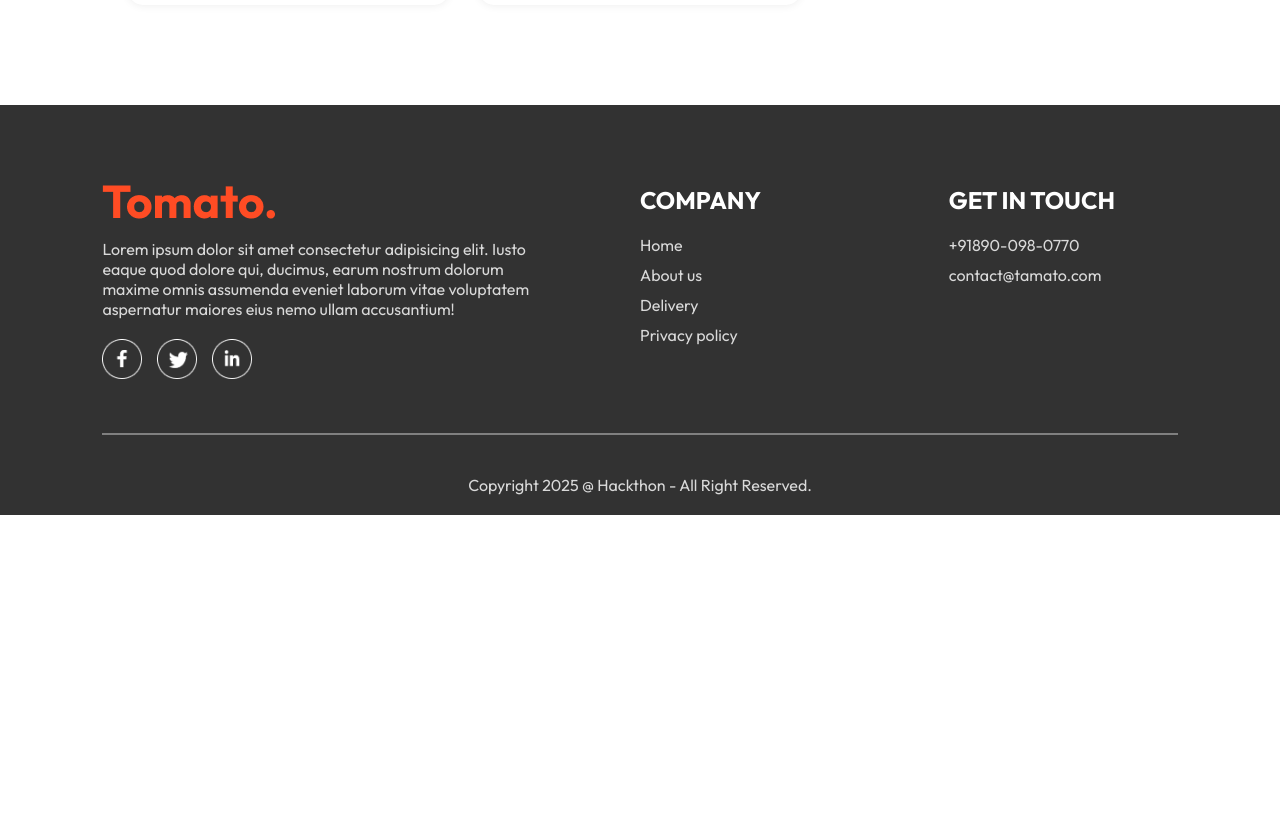
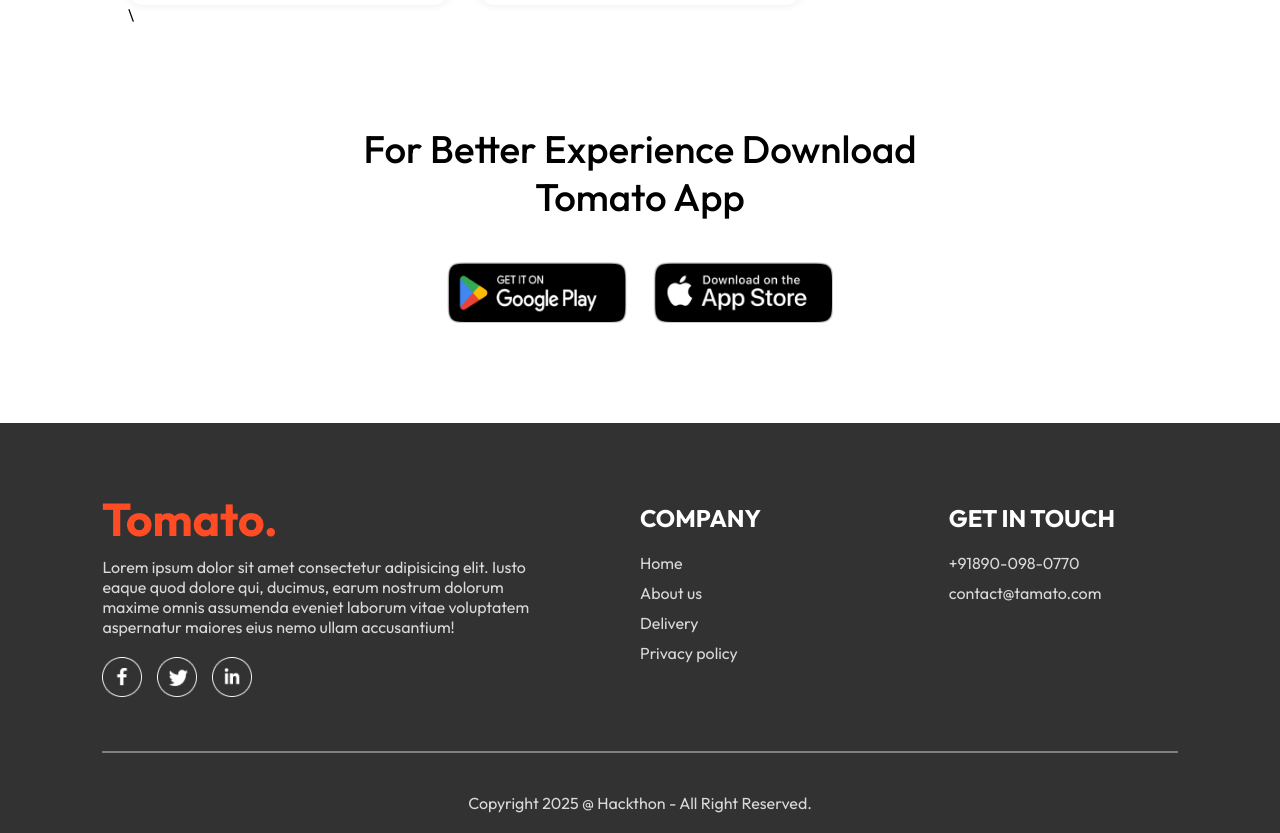
Before and after one commit to KanakYadav001/Food-Website, a React (Vite) app: page / in a window 1280 px wide. Shown: the part 6020-6853 px from the top of the page. Before the commit the page ends 6535 px from the top, so only its background shows below. Built offline with nearby package versions, Linux system fonts and the light colour scheme.

Commit message:
home page done

```diff
--- /dev/null
+++ b/src/components/AppDownload/AppDownlod.css
@@ -0,0 +1,25 @@
+.app-download{
+    margin: auto auto;
+    margin-top:100px ;
+    font-size: max(3vw,20px);
+    text-align: center;
+    font-weight: 500;
+}
+
+.app-download-platforms{
+display: flex;
+justify-content: center;
+gap: max(2vw,10px);
+margin-top: 40px;
+}
+
+.app-download-platforms img{
+    width: max(30vw,120px);
+    max-width: 180px;
+    transition: 0.5s;
+    cursor: pointer;
+}
+
+.app-download-platforms img:hover{
+   transform: scale(1.05);
+}
--- /dev/null
+++ b/src/components/AppDownload/AppDownlod.jsx
@@ -0,0 +1,16 @@
+import React from 'react'
+import './AppDownlod.css'
+import { assets } from '../../assets/assets'
+const AppDownlod = () => {
+  return (
+    <div className='app-download' id='app-download'>
+      <p>For Better Experience Download <br /> Tomato App</p>
+      <div className='app-download-platforms'>
+        <img src={assets.play_store} alt="" />
+        <img src={assets.app_store} alt="" />
+      </div>
+    </div>
+  )
+}
+
+export default AppDownlod
--- a/src/pages/Home/Home.jsx
+++ b/src/pages/Home/Home.jsx
@@ -3,13 +3,15 @@
 import Header from '../../components/Header/Header'
 import ExploreMenu from '../../components/ExploreMenu/ExploreMenu'
 import FoodDisplay from '../../components/FoodDisplay/FoodDisplay'
+import AppDownlod from '../../components/AppDownload/AppDownlod'
 const Home = () => {
   const [category,setCategory] = useState("All");
   return (
     <div>
       <Header/>
       <ExploreMenu category={category} setCategory={setCategory}/>
-      <FoodDisplay category={category}/>
+      <FoodDisplay category={category}/>\
+      <AppDownlod/>
     </div>
   )
 }
```
